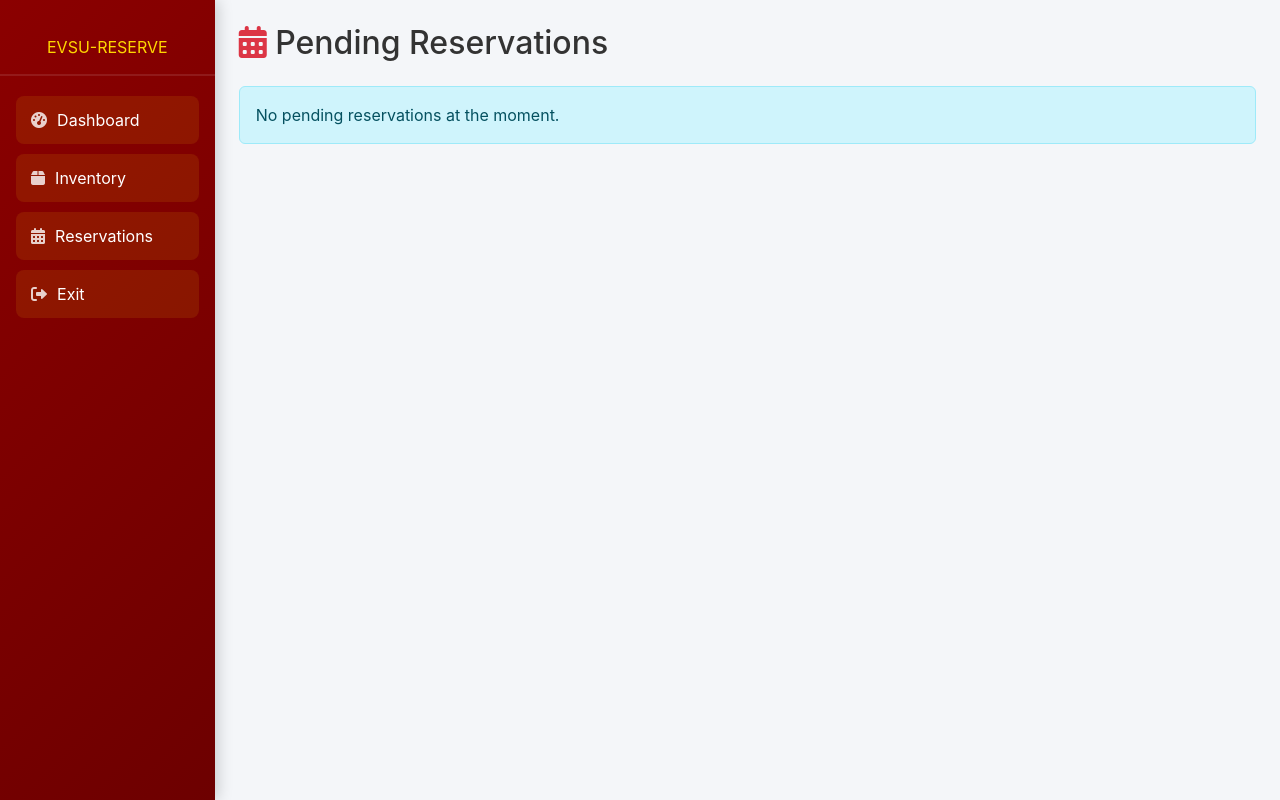
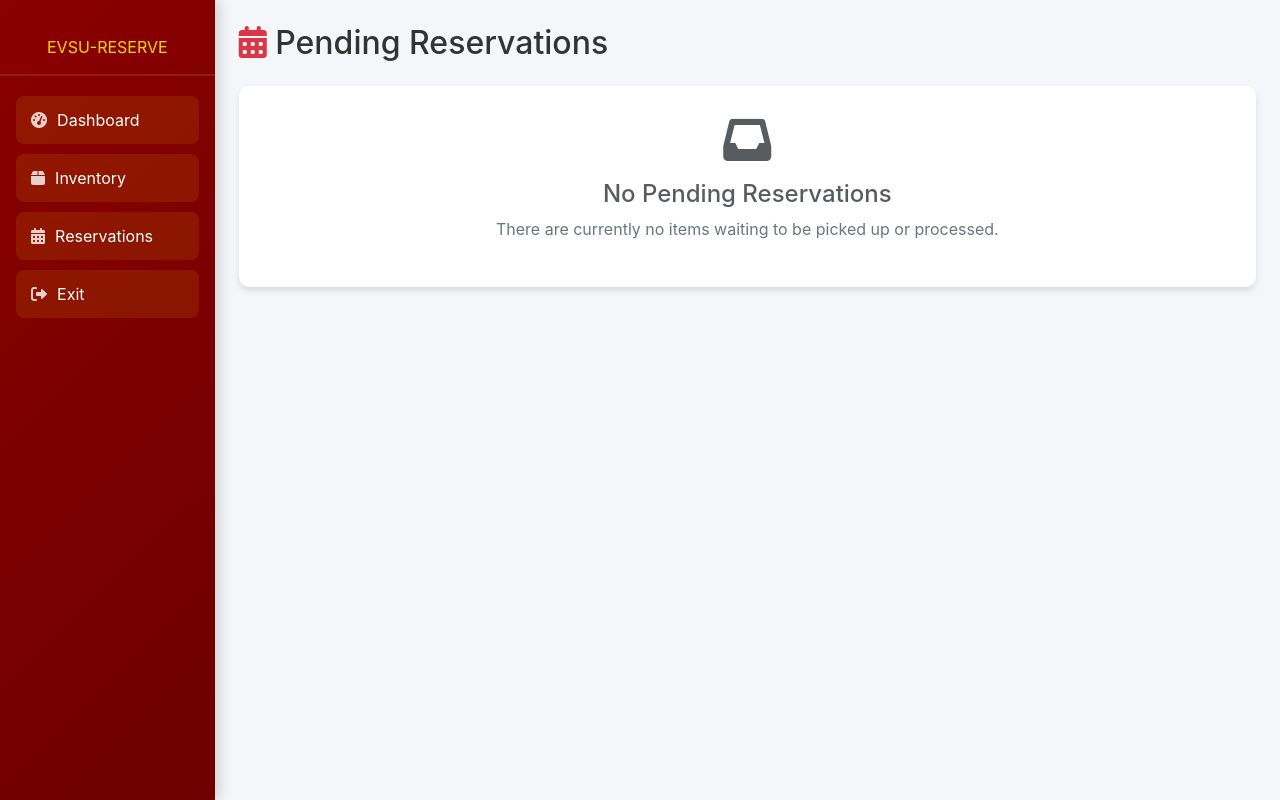
Before and after one commit to Jonard-18/webbased-php, a PHP site: page /staff/reservation.php in a window 1280 px wide. Run offline with PHP 8.4, Linux system fonts and the light colour scheme; the visitor is signed in with stand-in values (Sample User, id 1); tables that the repository leaves empty or names only in its code hold one stand-in row (values such as "Sample post").

Commit message:
Changes to be committed: 	modified:   staff/reservation.php 	modified:   student/inventory.php 	modified:   student/payment_log.txt

```diff
--- a/staff/reservation.php
+++ b/staff/reservation.php
@@ -160,11 +160,60 @@ $pending_result = $conn->query($pending_query);
             opacity: 0.8;
         }
 
-        .table-hover tbody tr:hover {
+        /* Enhanced Table Styles */
+        .table-reservations {
+            box-shadow: 0 4px 6px rgba(0, 0, 0, 0.1);
+            border-radius: 10px;
+            overflow: hidden;
+        }
+
+        .table-reservations thead {
+            background-color: var(--primary-red);
+            color: var(--white);
+            text-transform: uppercase;
+            font-size: 0.9rem;
+        }
+
+        .table-reservations th {
+            padding: 15px;
+            vertical-align: middle;
+        }
+
+        .table-reservations td {
+            padding: 15px;
+            vertical-align: middle;
+            transition: background-color 0.3s ease;
+        }
+
+        .table-reservations tbody tr {
+            border-bottom: 1px solid #e0e0e0;
+        }
+
+        .table-reservations tbody tr:hover {
             background-color: rgba(139, 0, 0, 0.05);
         }
+
+        .reservation-actions .btn {
+            display: flex;
+            align-items: center;
+            gap: 5px;
+            font-size: 0.8rem;
+            padding: 6px 10px;
+        }
+
+        .table-reservations .badge {
+            font-size: 0.7rem;
+            padding: 3px 6px;
+        }
+
+        .empty-reservations {
+            background-color: var(--white);
+            border-radius: 10px;
+            padding: 30px;
+            text-align: center;
+            box-shadow: var(--soft-shadow);
+        }
     </style>
-</head>
 <body>
     <div class="dashboard-container">
         <!-- Sidebar -->
@@ -208,27 +257,37 @@ $pending_result = $conn->query($pending_query);
 
                 <?php if($pending_result->num_rows > 0): ?>
                     <div class="table-responsive" style="max-height: 600px; overflow-y: auto;">
-                            <table class="table table-striped table-hover">
-                                <thead class="table-dark">
+                        <table class="table table-reservations">
+                            <thead>
                                 <tr>
-                                        <th>Item Name</th>
-                                        <th>SKU</th>
-                                        <th>Quantity</th>
+                                    <th>Item Details</th>
+                                    <th>Reservation Info</th>
                                     <th>Reserved By</th>
-                                        <th>Reserved At</th>
-                                        <th>Actions</th>
+                                    <th class="text-center">Actions</th>
                                 </tr>
                             </thead>
                             <tbody>
                                 <?php while($reservation = $pending_result->fetch_assoc()): ?>
                                     <tr>
-                                            <td><?php echo htmlspecialchars($reservation['item_name']); ?></td>
-                                            <td><?php echo htmlspecialchars($reservation['sku']); ?></td>
-                                            <td><?php echo htmlspecialchars($reservation['reserved_quantity']); ?></td>
-                                            <td><?php echo htmlspecialchars($reservation['username']); ?></td>
-                                            <td><?php echo date('M d, Y H:i', strtotime($reservation['reserved_at'])); ?></td>
                                         <td>
-                                                <form method="POST" action="" class="d-flex gap-2">
+                                            <strong><?php echo htmlspecialchars($reservation['item_name']); ?></strong>
+                                            <br>
+                                            <small class="text-muted">SKU: <?php echo htmlspecialchars($reservation['sku']); ?></small>
+                                            <br>
+                                            <span class="badge bg-info">Qty: <?php echo htmlspecialchars($reservation['reserved_quantity']); ?></span>
+                                        </td>
+                                        <td>
+                                            <i class="far fa-clock text-primary"></i>
+                                            <?php echo date('M d, Y H:i', strtotime($reservation['reserved_at'])); ?>
+                                        </td>
+                                        <td>
+                                            <i class="fas fa-user text-success"></i>
+                                            <?php echo htmlspecialchars($reservation['username']); ?>
+                                            <br>
+                                            <small class="text-muted"><?php echo htmlspecialchars($reservation['email']); ?></small>
+                                        </td>
+                                        <td class="text-center reservation-actions">
+                                            <form method="POST" action="" class="d-flex justify-content-center gap-2">
                                                 <input type="hidden" name="reservation_id" value="<?php echo $reservation['reservation_id']; ?>">
                                                 <button type="submit" name="update_reservation" value="Pickup" class="btn btn-sm btn-success">
                                                     <i class="fas fa-check-circle"></i> Pickup
@@ -244,13 +303,16 @@ $pending_result = $conn->query($pending_query);
                         </table>
                     </div>
                 <?php else: ?>
-                        <div class="alert alert-info">
-                            No pending reservations at the moment.
+                    <div class="empty-reservations">
+                        <i class="fas fa-inbox fa-3x text-muted mb-3"></i>
+                        <h4 class="text-muted">No Pending Reservations</h4>
+                        <p class="text-secondary">There are currently no items waiting to be picked up or processed.</p>
                     </div>
                 <?php endif; ?>
             </div>
         </div>
     </div>
+
     </div>
 
     <script src="https://cdn.jsdelivr.net/npm/bootstrap@5.3.0/dist/js/bootstrap.bundle.min.js"></script>
```
Also changed, not shown: student/inventory.php (+12 -14 lines), student/payment_log.txt (+2 -0 lines). Lines whose indentation alone changed are shown as unchanged.
